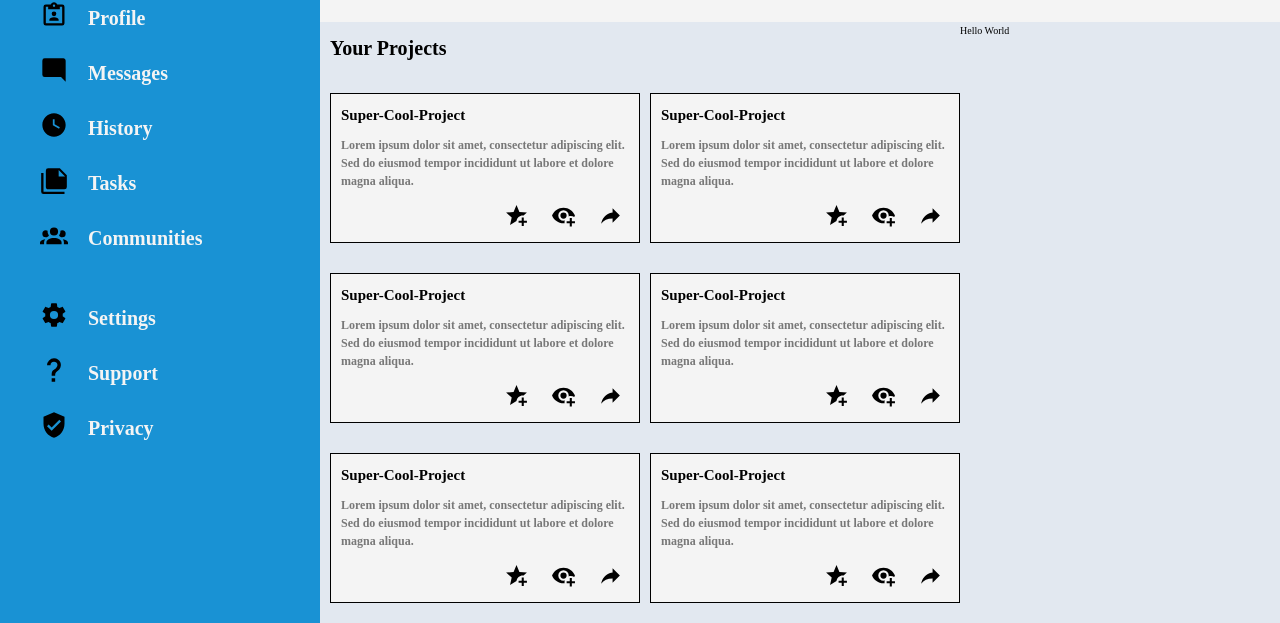
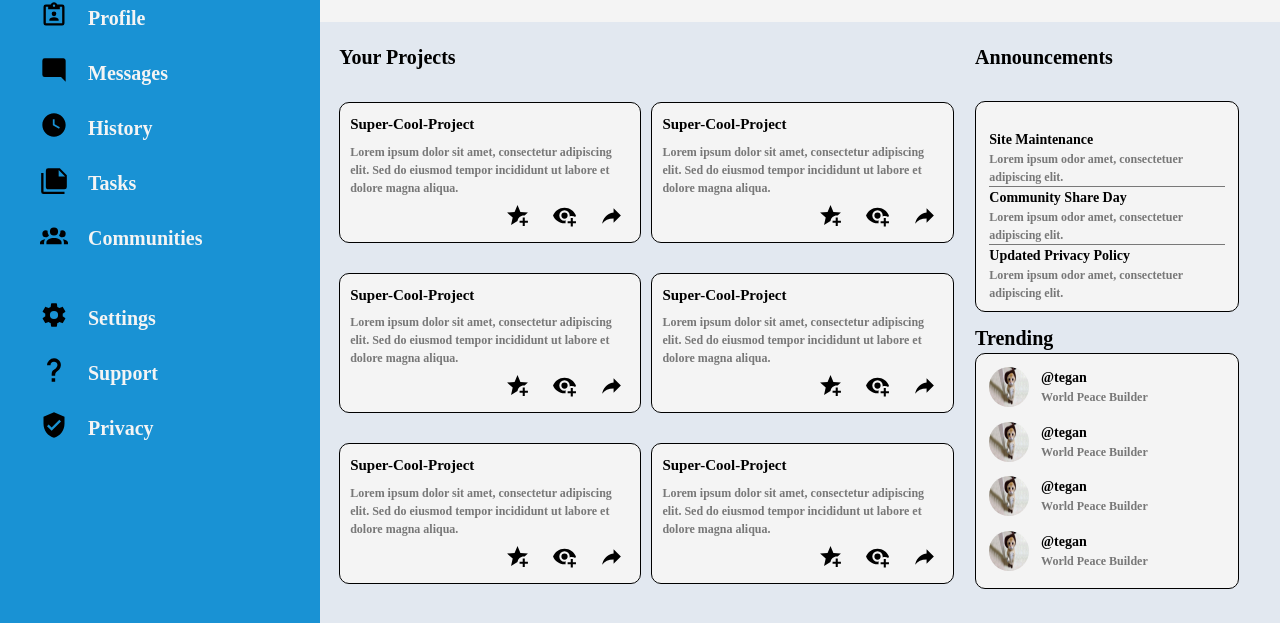
Before and after one commit to vini-ar/dashboard, a website: page index.html in a window 1280 px wide. Shown: the part 177-800 px from the top of the page. Drawn offline with Linux system fonts and the light colour scheme.

Commit message:
finish project

```diff
--- a/index.html
+++ b/index.html
@@ -193,8 +193,72 @@
                 </div>
             </div>
             <div class="info-website">
-                <div class="annoucements">Hello World</div>
-                <div class="treding"></div>
+                <div class="announcements">
+                    <div class="announcements-header">
+                        <h1>Announcements</h1>
+                    </div>
+                    <div class="announcements-container">
+                        <div class="first-announcements">
+                            <h3>Site Maintenance</h3>
+                            <span>
+                                Lorem ipsum odor amet, consectetuer adipiscing elit.
+                            </span>
+                        </div>
+                        <div class="second-announcements">
+                            <h3>Community Share Day</h3>
+                            <span>Lorem ipsum odor amet, consectetuer adipiscing elit.
+                            </span>
+                        </div>
+                        <div class="third-announcements">
+                            <h3>Updated Privacy Policy</h3>
+                            <span>Lorem ipsum odor amet, consectetuer adipiscing elit.
+                            </span>
+                        </div>
+                    </div>
+                </div>
+                <div class="trending">
+                    <div class="trending-header">
+                        <h1>Trending</h1>
+                    </div>
+                    <div class="trending-container">
+                        <div class="trending-perfil">
+                            <div class="treding-perfil-image-container">
+                                <img class="perfil-image-small" src="src/img/cuteCate.jpg" alt="">
+                            </div>
+                            <div class="treding-perfil-description">
+                                <span class="trending-perfil-username">@tegan</span>
+                                <span class="trending-perfil-project">World Peace Builder</span>
+                            </div>
+                        </div>
+                        <div class="trending-perfil">
+                            <div class="treding-perfil-image-container">
+                                <img class="perfil-image-small" src="src/img/cuteCate.jpg" alt="">
+                            </div>
+                            <div class="treding-perfil-description">
+                                <span class="trending-perfil-username">@tegan</span>
+                                <span class="trending-perfil-project">World Peace Builder</span>
+                            </div>
+                        </div>
+                        <div class="trending-perfil">
+                            <div class="treding-perfil-image-container">
+                                <img class="perfil-image-small" src="src/img/cuteCate.jpg" alt="">
+                            </div>
+                            <div class="treding-perfil-description">
+                                <span class="trending-perfil-username">@tegan</span>
+                                <span class="trending-perfil-project">World Peace Builder</span>
+                            </div>
+                        </div>
+                        <div class="trending-perfil">
+                            <div class="treding-perfil-image-container">
+                                <img class="perfil-image-small" src="src/img/cuteCate.jpg" alt="">
+                            </div>
+                            <div class="treding-perfil-description">
+                                <span class="trending-perfil-username">@tegan</span>
+                                <span class="trending-perfil-project">World Peace Builder</span>
+                            </div>
+                        </div>
+                    </div>
+                </div>
             </div>
         </div>
     </div>
--- a/src/style.css
+++ b/src/style.css
@@ -278,6 +278,7 @@ body {
     "projects projects info"
     "projects projects info"
     "projects projects info";
+    padding: 2%;
 }
 
 .user-projects-container {
@@ -286,12 +287,10 @@ body {
     flex-direction: row;
     flex-wrap: wrap;
     gap: 10px;
-    padding-left: 10px;
 }
 .user-project-header {
     flex: 1 1 100%;
     height: fit-content;
-    padding-top: 10px;
 }
 
 .project {
@@ -300,6 +299,7 @@ body {
     border: 1px solid black;
     padding: 10px;
     background-color: var(--white);
+    border-radius: 10px;
 }
 
 .project-name {
@@ -347,4 +347,70 @@ body {
 
 .info-website {
     grid-area: info;
+    display: flex;
+    flex-direction: column;
+    padding: 0 7%;
 }
+
+.announcements, .trending {
+    flex: 1;
+}
+
+.announcements-container, .trending-container {
+    border: 1px solid black;
+    border-radius: 10px;
+    background-color: var(--white);
+}
+
+.trending-container {
+    padding: 5%;
+    display: flex;
+    flex-direction: column;
+    gap: 5%;
+    height: 84%;
+}
+.trending-container > * {
+    flex: 1 1 25%
+}
+.trending-perfil {
+    display: flex;
+    flex-direction: row;
+    gap: 5%;
+    font-weight: bolder;
+}
+.trending-perfil-username {
+    display: block;
+    font-size: 1.4em
+}
+.trending-perfil-project {
+    font-size: 1.2em;
+    color: var(--grey-strong)
+}
+
+
+.announcements-container {
+    padding: 10% 5% 5% 5%;
+    display: flex;
+    flex-direction: column;
+    height: 75%;
+
+}
+
+.announcements-header {
+    height: 21%;
+}
+.announcements-container > * {
+    flex: 1;
+}
+
+.announcements-container > div > h3 {
+    font-size: 1.4em;
+}
+.announcements-container > div > span {
+    font-size: 1.2em;
+    color: var(--grey-strong);
+    font-weight: bolder;
+}
+.announcements-container > *:not(:last-child) {
+    border-bottom: 1px solid var(--grey-strong);
+}
```
